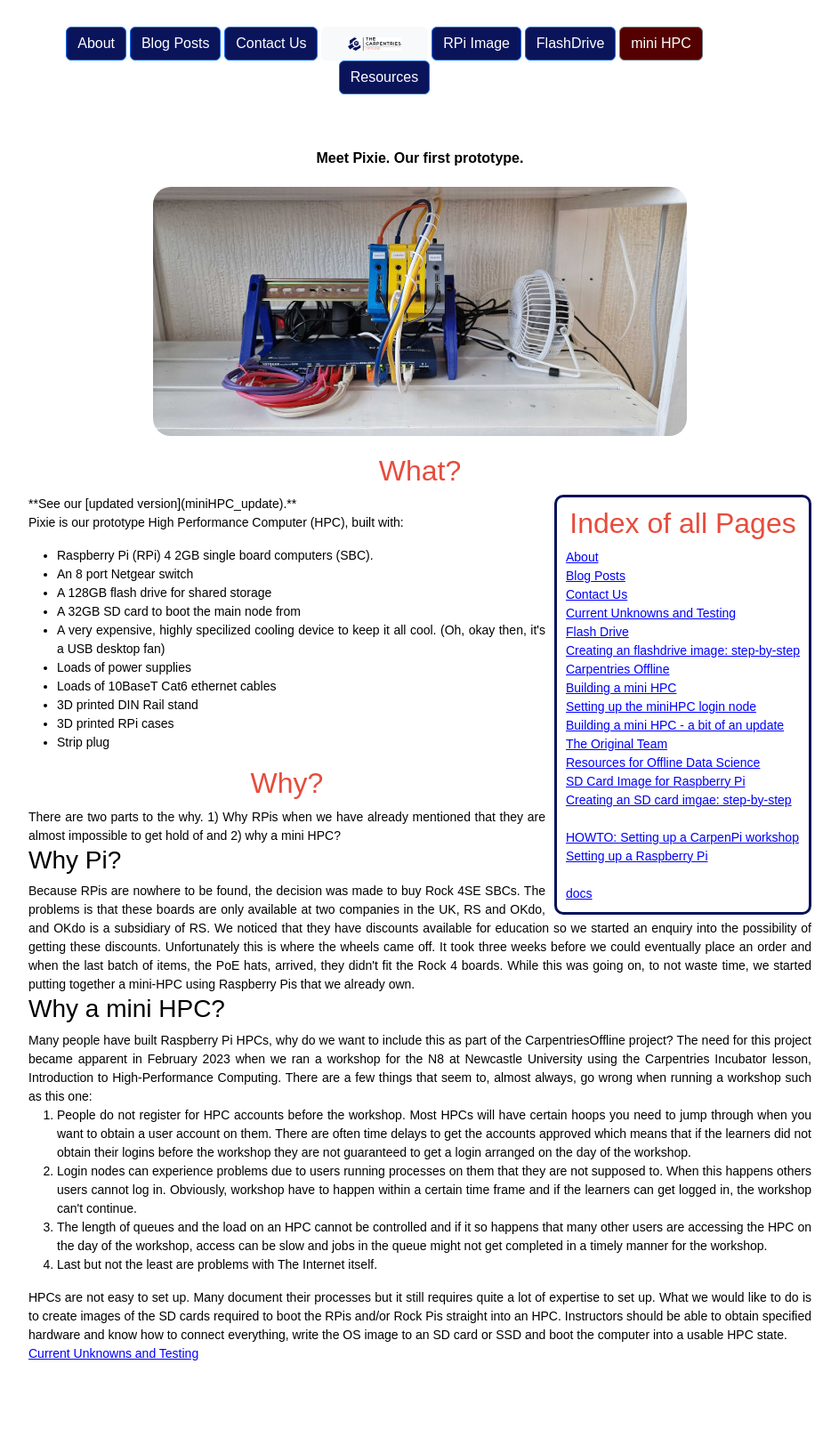
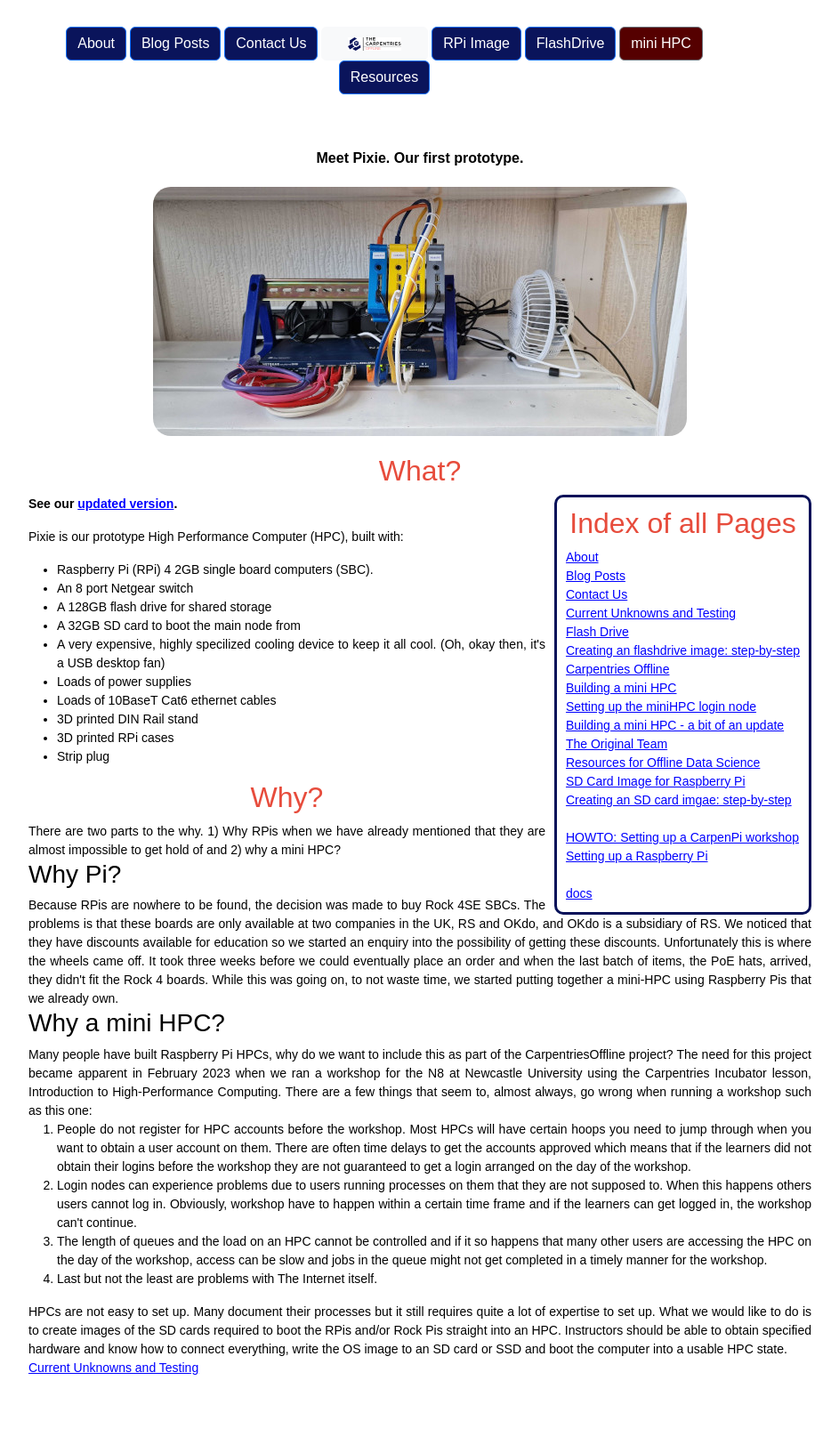
Before and after one commit to carpentriesoffline/CarpentriesOffline.github.io, a Jekyll site: the page built from miniHPC.md, in a window 1280 px wide. Shown: the whole page at 89% size, without its empty margins (168-1111 px from the left). Built offline with Jekyll 4.4.1, drawn with Linux system fonts in a browser that asks for light colours.

Commit message:
Update miniHPC.md

```diff
--- a/miniHPC.md
+++ b/miniHPC.md
@@ -11,7 +11,8 @@ title: Building a mini HPC
 <h2>What?</h2>
 {% include sidebar.md %}
 
-**See our [updated version](miniHPC_update).**
+
+<p><b>See our <a href="miniHPC_update.html">updated version</a>.</b></p>
 
 <p>Pixie is our prototype High Performance Computer (HPC), built with:</p>
 
```
